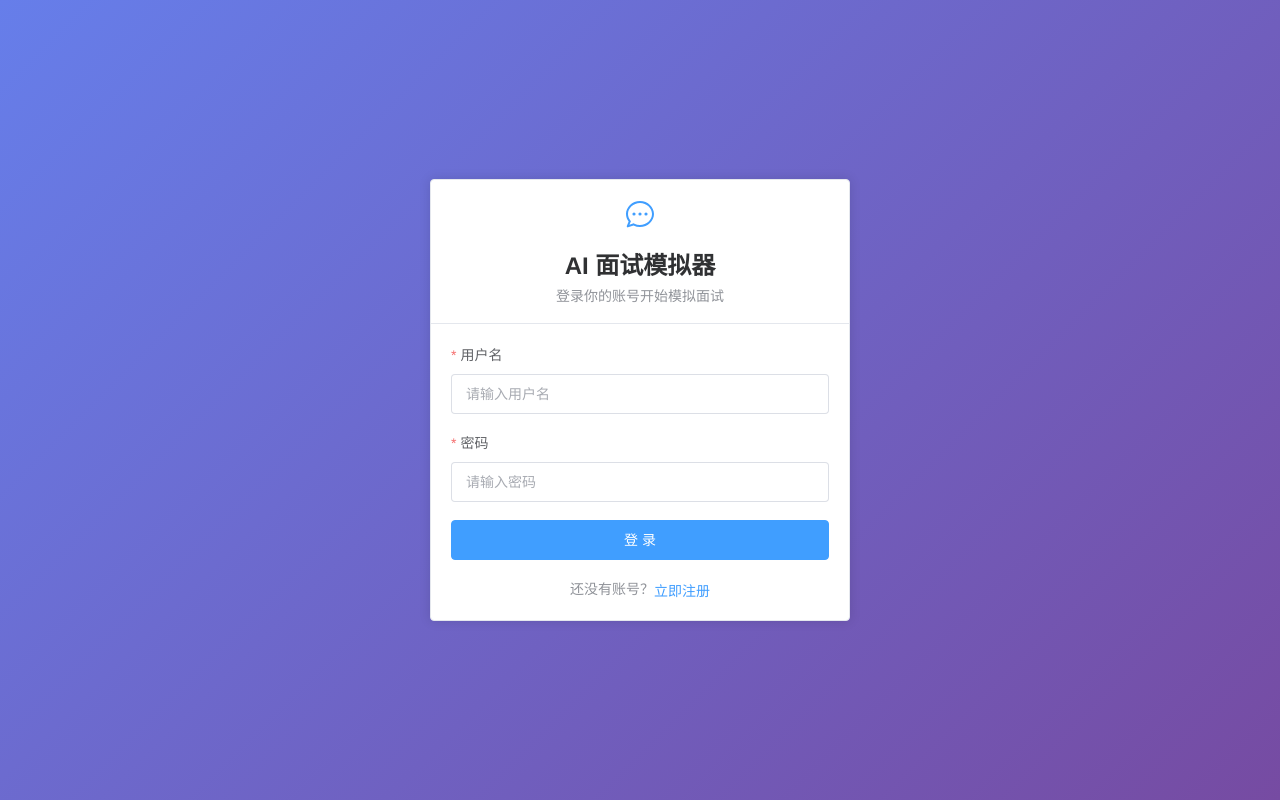
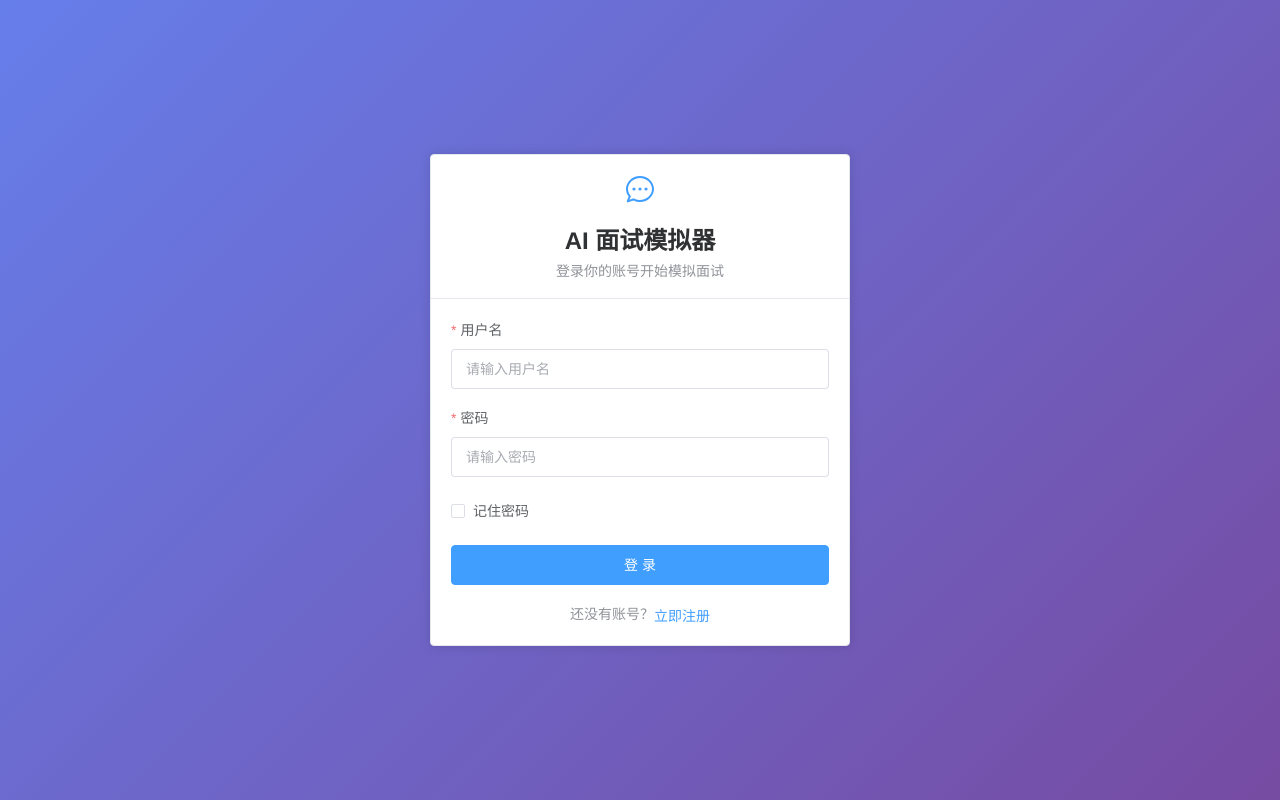
Before and after one commit to CDiudiu520/Ai-interview-simulator, a Vue app in the folder frontend/: page /login in a window 1280 px wide. Built offline with nearby package versions, Linux system fonts and the light colour scheme.

Commit message:
fix: 修3个Bug + 题目扩至8道 + 记住密码 + AI回复提速

```diff
--- a/frontend/src/views/Home.vue
+++ b/frontend/src/views/Home.vue
@@ -69,7 +69,7 @@ const statCards = ref([
   { label: '总面试次数', value: 12, icon: 'ChatLineSquare', bg: '#409EFF' },
   { label: '平均得分', value: '72.5', icon: 'TrendCharts', bg: '#67C23A' },
   { label: '今日练习', value: 3, icon: 'Star', bg: '#E6A23C' },
-  { label: '待改进项', value: 5, icon: 'WarningFilled', bg: '#F56C6C' },
+
 ])
 
 const recentInterviews = ref([
--- a/frontend/src/views/InterviewSession.vue
+++ b/frontend/src/views/InterviewSession.vue
@@ -98,6 +98,9 @@ const questions = ref([
   '请讲讲你对 Java 并发编程的理解？',
   '如果要你设计一个高并发系统，你会从哪些方面考虑？',
   '你对我们公司的业务有什么了解？为什么想加入我们？',
+  '问题一',
+  '问题二',
+  '问题三',
 ])
 
 const currentIndex = ref(0)
@@ -130,7 +133,7 @@ const handleSend = async () => {
 
   // 模拟 AI 思考
   aiThinking.value = true
-  await new Promise(r => setTimeout(r, 1500 + Math.random() * 1000))
+  await new Promise(r => setTimeout(r, 500 + Math.random() * 1000))
   aiThinking.value = false
 
   // 下一题或结束
--- a/frontend/src/views/Login.vue
+++ b/frontend/src/views/Login.vue
@@ -16,6 +16,9 @@
         <el-form-item label="密码" prop="password">
           <el-input v-model="form.password" type="password" placeholder="请输入密码" size="large"
             show-password @keyup.enter="handleLogin" />
+        </el-form-item>
+        <el-form-item>
+          <el-checkbox v-model="form.remember">记住密码</el-checkbox>
         </el-form-item>
         <el-form-item>
           <el-button type="primary" size="large" style="width: 100%" @click="handleLogin" :loading="loading">
```
